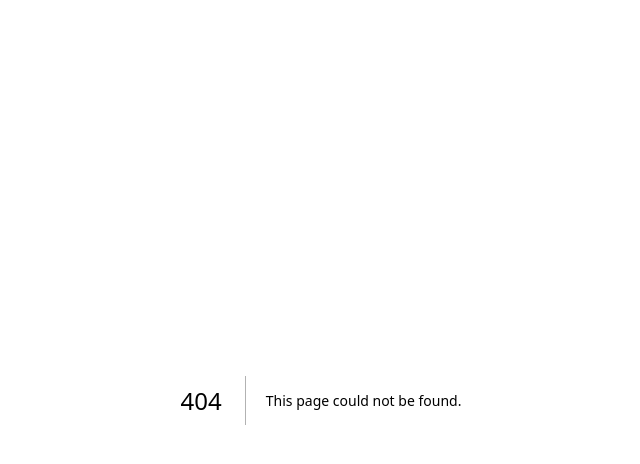
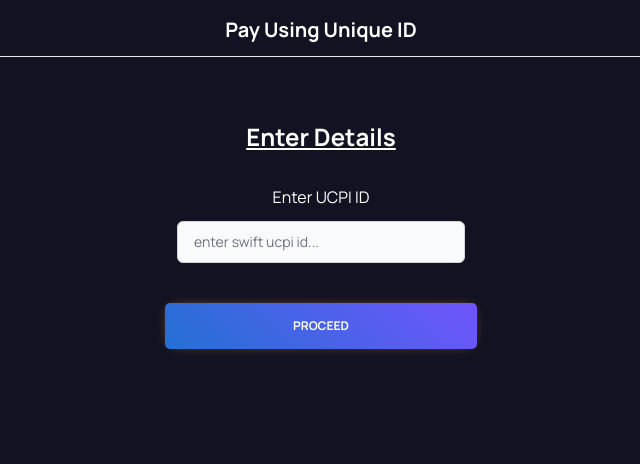
Before and after one commit to Dhruv-2003/SwiftUPI, a Next.js app in the folder frontend/: page /payid in a window 1280 px wide. Before the commit this address had no page. Shown: the top 464 px of the page, without its empty margins (319-959 px from the left). Built offline with nearby package versions, Linux system fonts and the light colour scheme; what @rainbow-me/rainbowkit, wagmi would draw is missing.

Commit message:
payid and dashboard - kushagra

```diff
--- a/frontend/pages/dashboad.jsx
+++ /dev/null
@@ -1,9 +0,0 @@
-import React from 'react'
-
-export default function Dashboad() {
-  return (
-    <div>
-
-    </div>
-  )
-}
--- /dev/null
+++ b/frontend/pages/dashboard.jsx
@@ -0,0 +1,25 @@
+import React from "react";
+import Image from "next/image";
+import avatar from "../assets/avatar.png";
+
+export default function Dashboard() {
+  return (
+    <div className=" text-white flex flex-col text-center">
+      <h1 className=" text-3xl mb-0 mt-16 font-bold underline">Dashboard</h1>
+      <div className="bg-purple-700 max-w-[200px] mx-auto rounded-xl mt-10   ">
+        <Image src={avatar} alt="avatar" />
+      </div>
+      {/* if merchant render name else dont */}
+      <span className="mt-12 text-xl font-bold">Kushagara Sarathe</span>
+      <span className=" text-lg font-bold mt-4 underline">kushagra@swift</span>
+      <span className=" text-xl font-bold mt-4">Balance is $ 756</span>
+      <span className=" mt-8 font-bold">
+        {" "}
+        Wallet Address:
+        <span className="font-bold text-xs  block my-2">
+          0xF0bAfD58E23726785A1681e1DEa0da15cB038C61
+        </span>
+      </span>
+    </div>
+  );
+}
--- a/frontend/pages/home.jsx
+++ b/frontend/pages/home.jsx
@@ -49,7 +49,7 @@ export default function Home() {
               </div>
             </Link>
 
-            <Link href={"/create-qr"}>
+            <Link href={"/payid"}>
               <div className=" hover:scale-105 cursor-pointer transition ease-in-out">
                 <div className=" h-[60px] w-[60px] bg-purple-700 max-w-[60px] mx-auto rounded-xl   ">
                   <div className="text-4xl pt-3">👱🏻‍♂️</div>
@@ -60,7 +60,7 @@ export default function Home() {
               </div>
             </Link>
 
-            <Link href={"/create-qr"}>
+            <Link href={"/dashboard"}>
               <div className=" hover:scale-105 cursor-pointer transition ease-in-out">
                 <div className=" h-[60px] w-[60px] bg-purple-700 max-w-[60px] mx-auto rounded-xl   ">
                   <div className="text-4xl pt-3">💸</div>
--- /dev/null
+++ b/frontend/pages/payid.jsx
@@ -0,0 +1,35 @@
+import React from 'react'
+import styles from "../styles/Home.module.css";
+
+export default function Payid() {
+  const [pin, setPin] = React.useState("");
+
+  return (
+    <div className=" text-white flex flex-col">
+      <div className="flex items-end justify-between px-4 border-b pb-3">
+        <h1 className=" text-xl text-center mx-auto mt-4 mb-0 font-bold">
+          Pay Using Unique ID
+        </h1>
+      </div>
+      <h1 className=" text-2xl text-center font-bold mt-16 underline">
+        {" "}
+        Enter Details
+      </h1>
+
+      <label className="mt-4 md:mx-auto px-10 pt-4" htmlFor="">
+        Enter UCPI ID
+      </label>
+      <input
+        type="text"
+        className="mt-3 bg-gray-50 px-4 md:mx-auto border text-sm w-72 mx-auto border-gray-300 text-gray-900 rounded-md focus:ring-blue-500 focus:border-blue-500 block p-2.5  dark:bg-gray-700 dark:border-gray-600 dark:placeholder-gray-400  dark:focus:ring-blue-500 dark:focus:border-blue-500"
+        placeholder="enter swift ucpi id..."
+      />
+
+      <div className="w-[85%] mx-auto mt-5 md:w-[27%]">
+        <button  className={`${styles.btn} text-xs`}>
+          Proceed
+        </button>
+      </div>
+    </div>
+  )
+}
```
